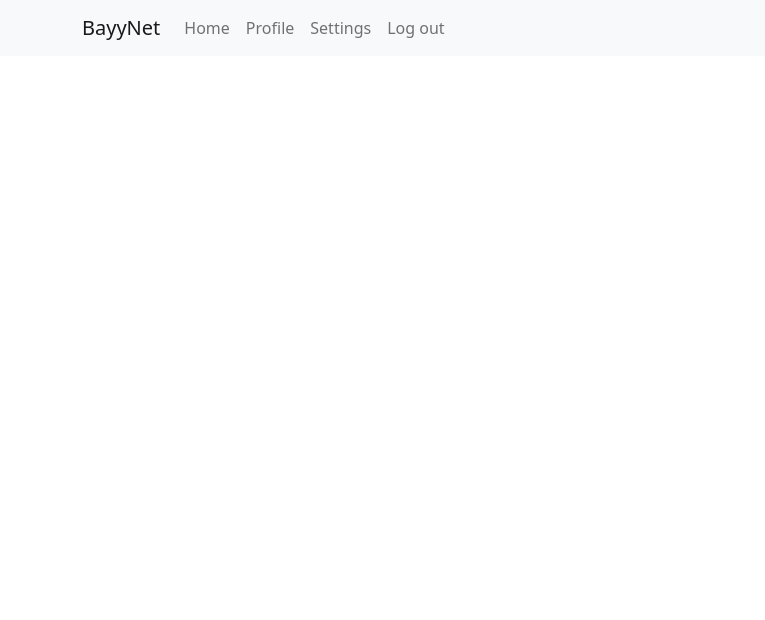
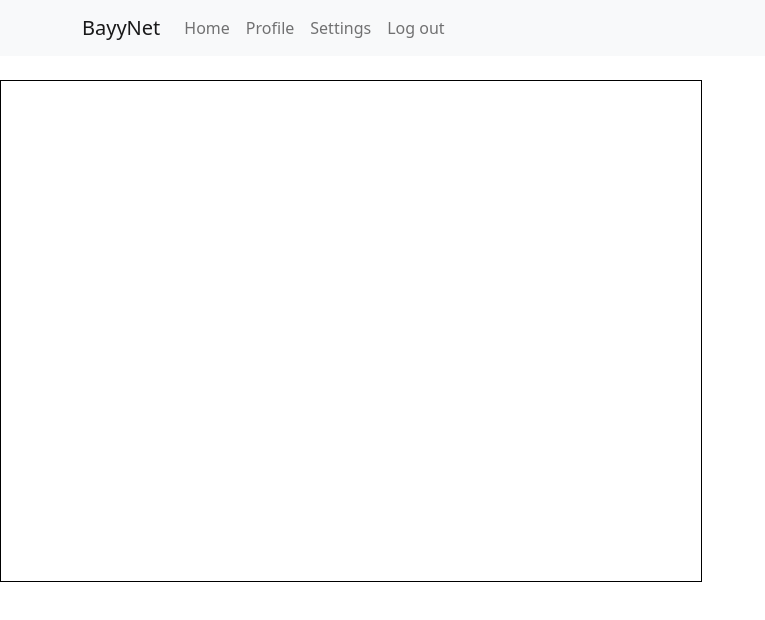
Before and after one commit to WilliamTuominiemi/NFT-Art-Platform, a React (Create React App) app in the folder client/: page /create in a window 1280 px wide. Shown: the top 620 px of the page, without its empty margins (0-765 px from the left). Built offline with nearby package versions, Linux system fonts and the light colour scheme; no server answers.

Commit message:
canvas component

```diff
--- /dev/null
+++ b/client/src/components/canvas.js
@@ -0,0 +1,20 @@
+import React, { Component, useEffect, useState } from 'react'
+
+const Canvas = ({
+    width,
+    height
+}) => {
+    return(
+        <canvas
+            width={width}
+            height={height}
+            style={canvasStyle}
+        />
+    );
+}
+
+export default Canvas;
+
+const canvasStyle = {
+    border: "1px solid black"
+}
--- a/client/src/components/create.js
+++ b/client/src/components/create.js
@@ -3,10 +3,16 @@ import React, { Component, useEffect, useState } from 'react'
 import { Card, Button, Row, Col, Container } from 'react-bootstrap'
 import axios from 'axios'
 
+import Canvas from './canvas'
+
 export default function Create() {
     return (
-        <div className="capture" id="canvasDiv">
-            <canvas className="canvas" id="canvas" height="500px" width="500px"></canvas>
+        <div>
+            <Canvas
+                width={700}
+                height={500}
+            />
         </div>
+
     )
 }
```
